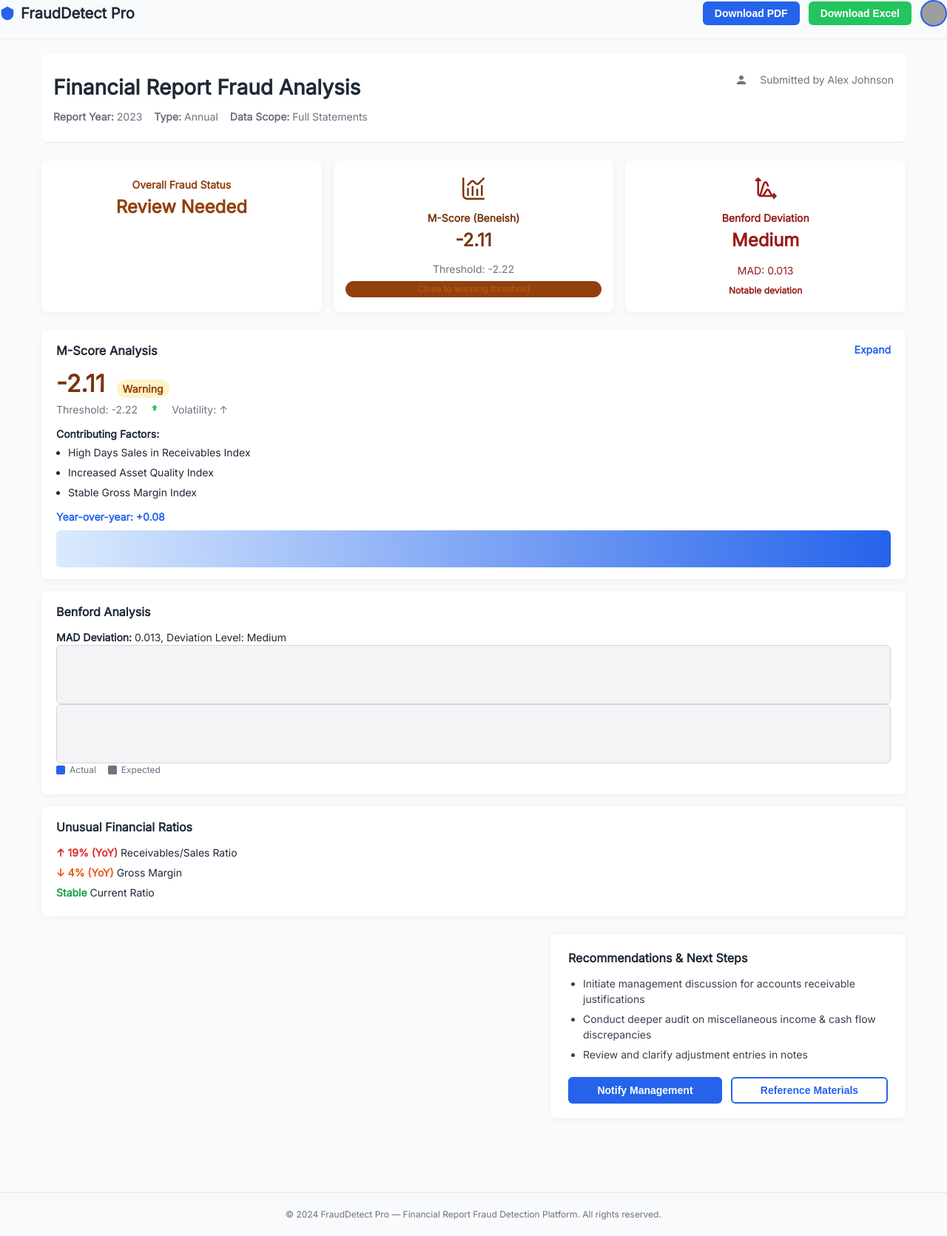
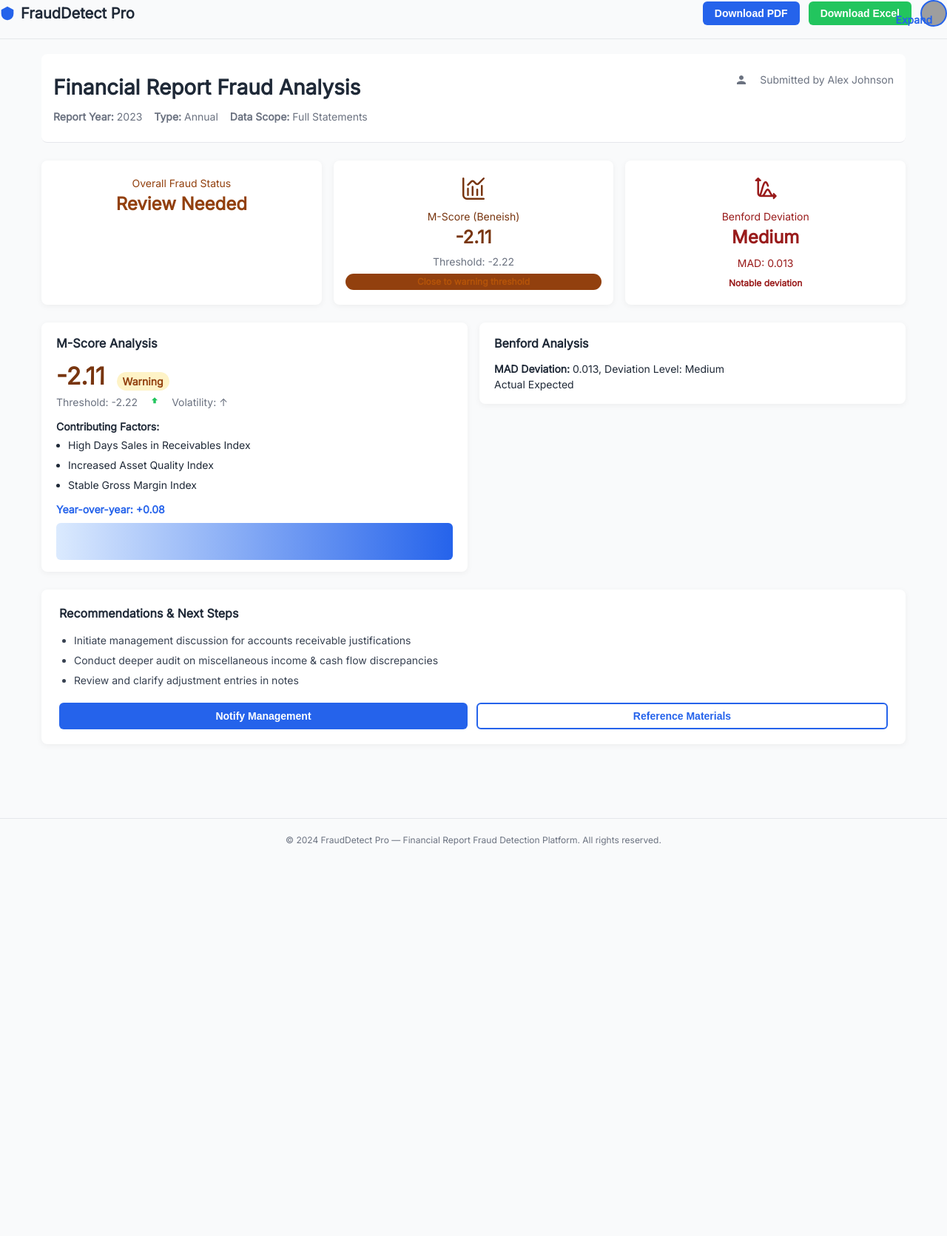
Before and after one commit to TDT1310/Coder, a Flask app: template templates/dashboard.html in a window 1280 px wide. Shown: the whole page at 74% size. After the commit the page ends 1143 px from the top, so only its background shows below. Run offline with Flask 3, Linux system fonts and the light colour scheme; the template is opened without the code that fills it, so the values that code supplies are empty; parts of the project's set-up code (start-up, migrations or seed data) failed here and were passed over; some libraries are stand-ins or nearby versions; grey boxes are pictures that could not be loaded.

Commit message:
modified:   flask_session/999b39a3216329348d0f1614a0f59973 	modified:   templates/dashboard.html

```diff
--- a/templates/dashboard.html
+++ b/templates/dashboard.html
@@ -29,11 +29,6 @@
     max-width: 1200px;
     margin: 0 auto;
     padding: 20px 16px 60px;
-  }
-  header, .main-title, .cards-row, .charts-row, .bottom-row, .recommendations, .info-block, .benford-analysis, .financial-ratios, .mscore-analysis, .chart-container {
-    background: white;
-    border-radius: 8px;
-    box-shadow: 0 2px 8px rgb(0 0 0 / 0.05);
   }
   header {
     display: flex;
@@ -135,7 +130,7 @@
     height: 18px;
     fill: #6b7280;
   }
-  .cards-row, .charts-row, .bottom-row {
+  .cards-row, .bottom-row {
     display: flex;
     gap: 16px;
     margin: 24px 0;
@@ -157,61 +152,6 @@
     box-shadow: 0 2px 8px rgb(0 0 0 / 0.05);
     margin-bottom: 0;
   }
-  .chart-container {
-    flex: 1 1 48%;
-    min-width: 320px;
-    padding: 20px 24px;
-    position: relative;
-  }
-  .chart-hearde {
-    font-weight: 700;
-    font-size: 1.125rem;
-    margin-bottom: 12px;
-    display: flex;
-    justify-content: space-between;
-    align-items: center;
-  }
-  .chart-header a { font-size: 0.875rem; color: #2563eb; font-weight: 600; }
-  .line-chart, .heatmap, .benford-chart {
-    border: 1px solid #d1d5db;
-    border-radius: 6px;
-    background: #f3f4f6;
-    position: relative;
-  }
-  .line-chart { height: 150px; }
-  .heatmap { height: 150px; }
-  .benford-chart { height: 80px; }
-  .legend, .benford-legend {
-    display: flex;
-    gap: 16px;
-    font-size: 0.75rem;
-    margin-bottom: 8px;
-    color: #6b7280;
-  }
-  .legend span, .benford-legend span { display: flex; align-items: center; gap: 6px; }
-  .legend-color, .benford-legend-color {
-    width: 12px; height: 12px; border-radius: 2px; display: inline-block;
-  }
-  .legend-mscore { background: #2563eb; }
-  .legend-benford { background: #dc2626; }
-  .legend-indicator { background: #16a34a; }
-  .benford-actual { background: #2563eb; }
-  .benford-expected { background: #6b7280; }
-  .heatmap-grid {
-    display: grid;
-    grid-template-columns: 60px repeat(4, 1fr);
-    grid-auto-rows: 28px;
-    gap: 4px;
-    font-size: 0.75rem;
-    color: #374151;
-  }
-  .heatmap-label, .heatmap-year { font-weight: 600; display: flex; align-items: center; }
-  .heatmap-year { text-align: center; line-height: 28px; }
-  .heatmap-block { border-radius: 4px; }
-  .heatmap-block.green { background-color: #bbf7d0; }
-  .heatmap-block.yellow { background-color: #fde68a; }
-  .heatmap-block.red { background-color: #fecaca; }
-  .bottom-row { gap: 16px; }
   .left-column, .right-column {
     flex: 1 1 48%;
     min-width: 320px;
@@ -219,13 +159,12 @@
     flex-direction: column;
     gap: 16px;
   }
-  .mscore-analysis, .benford-analysis, .financial-ratios, .info-block, .recommendations {
+  .mscore-analysis, .benford-analysis, .recommendations {
     padding: 16px 20px;
     background: white;
     border-radius: 8px;
     box-shadow: 0 2px 8px rgb(0 0 0 / 0.05);
   }
-  .mscore-analysis { position: relative; }
   .expand-link {
     position: absolute;
     top: 16px;
@@ -261,36 +200,21 @@
   .contrib-factors li { margin-bottom: 6px; }
   .yoy-value { font-weight: 600; font-size: 0.875rem; color: #2563eb; margin-bottom: 8px; }
   .small-line-graph { height: 50px; background: linear-gradient(to right, #dbeafe, #2563eb); border-radius: 6px; }
-  .info-block h3, .benford-analysis h3, .financial-ratios h3, .recommendations h3 {
+  .benford-analysis h3, .recommendations h3 {
     font-weight: 700;
     font-size: 1rem;
     margin: 0 0 12px 0;
     color: #1f2937;
   }
-  .info-block ul, .recommendations ul {
-    margin: 0;
-    padding-left: 20px;
-    list-style-type: disc;
-    color: #374151;
+  .recommendations {
+    padding: 20px 24px;
+    margin-top: 24px;
   }
-  .info-block ul li, .recommendations ul li, .financial-ratios li {
+  .recommendations ul { margin-bottom: 20px; padding-left: 20px; list-style-type: disc; color: #374151; }
+  .recommendations ul li {
     margin-bottom: 6px;
     font-size: 0.875rem;
   }
-  .highlight-red { color: #dc2626; font-weight: 700; }
-  .highlight-orange { color: #ea580c; font-weight: 600; }
-  .highlight-green { color: #16a34a; font-weight: 600; }
-  .highlight-blue { color: #2563eb; font-weight: 600; }
-  .financial-ratios ul { list-style: none; padding: 0; margin: 0; }
-  .arrow-up { display: inline-block; color: #dc2626; font-weight: 700; margin-right: 4px; }
-  .arrow-down { display: inline-block; color: #ea580c; font-weight: 600; margin-right: 4px; }
-  .stable-green { color: #16a34a; font-weight: 600; }
-  .recommendations {
-    padding: 20px 24px;
-    max-width: 480px;
-    margin-left: auto;
-  }
-  .recommendations ul { margin-bottom: 20px; }
   .rec-buttons { display: flex; gap: 12px; }
   /* Footer */
   footer {
@@ -301,13 +225,10 @@
     color: #6b7280;
     border-top: 1px solid #e5e7eb;
   }
-  /* Icons used inline SVG */
   svg.icon { vertical-align: middle; }
-  /* Responsive */
   @media (max-width: 1024px) {
-    .cards-row, .charts-row, .bottom-row { flex-wrap: wrap; }
+    .cards-row, .bottom-row { flex-wrap: wrap; }
     .card { flex: 1 1 45%; }
-    .chart-container { flex: 1 1 100%; min-width: auto; }
     .left-column, .right-column { flex: 1 1 100%; min-width: auto; }
     .recommendations { margin-left: 0; max-width: 100%; }
   }
@@ -316,17 +237,6 @@
     .submitter-info { justify-content: flex-start; }
     .header-right { gap: 8px; }
   }
-  .card-header {
-  display: flex;
-  align-items: center;
-  gap: 0px;
-  margin-bottom: 6px;
-  justify-content: center; /* or flex-start if you want left alignment */
-}
-.label {
-  font-weight: 600;
-  margin-bottom: 0; /* Remove bottom margin, handled by .card-header */
-}
 </style>
 </head>
 <body>
@@ -346,7 +256,7 @@
 </header>
 
 <main class="container">
-  <section class="main-title" aria-labelledby="dashbo                                                                                                                                                     ard-                                           title">
+  <section class="main-title" aria-labelledby="dashboard-title">
     <div class="main-title-left">
       <h1 id="dashboard-title">Financial Report Fraud Analysis</h1>
       <div class="report-details" role="list">
@@ -424,6 +334,7 @@
         <div class="yoy-value">Year-over-year: +0.08</div>
         <div class="small-line-graph" aria-label="Small line graph showing rising trend"></div>
       </section>
+    </div>
 
     <!-- Right Column -->
     <div class="right-column">
@@ -439,19 +350,10 @@
           <span><span class="benford-legend-color benford-expected"></span>Expected</span>
         </div>
       </section>
-
-      <section class="financial-ratios" role="region" aria-labelledby="financial-ratios-title">
-        <h3 id="financial-ratios-title">Unusual Financial Ratios</h3>
-        <ul>
-          <li><span class="highlight-red">↑ 19% (YoY)</span> Receivables/Sales Ratio</li>
-          <li><span class="highlight-orange">↓ 4% (YoY)</span> Gross Margin</li>
-          <li><span class="highlight-green">Stable</span> Current Ratio</li>
-        </ul>
-      </section>
     </div>
   </section>
 
-  <!-- Recommendations & Next Steps -->
+  <!-- Recommendations & Next Steps (moved outside .bottom-row for full width) -->
   <section class="recommendations" role="region" aria-labelledby="recommendations-title">
     <h3 id="recommendations-title">Recommendations &amp; Next Steps</h3>
     <ul>
```
Also changed, not shown: 1 other file.
